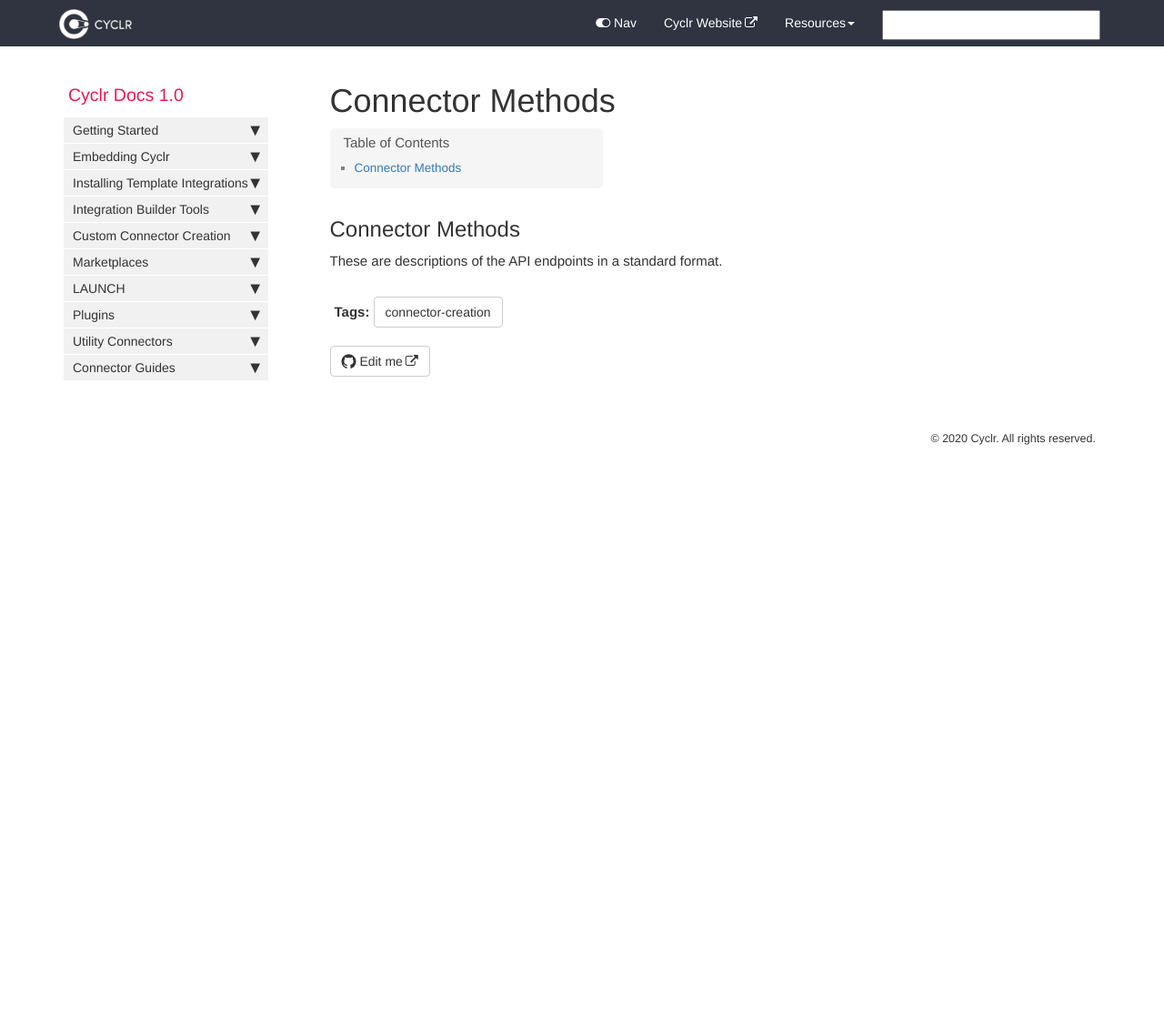
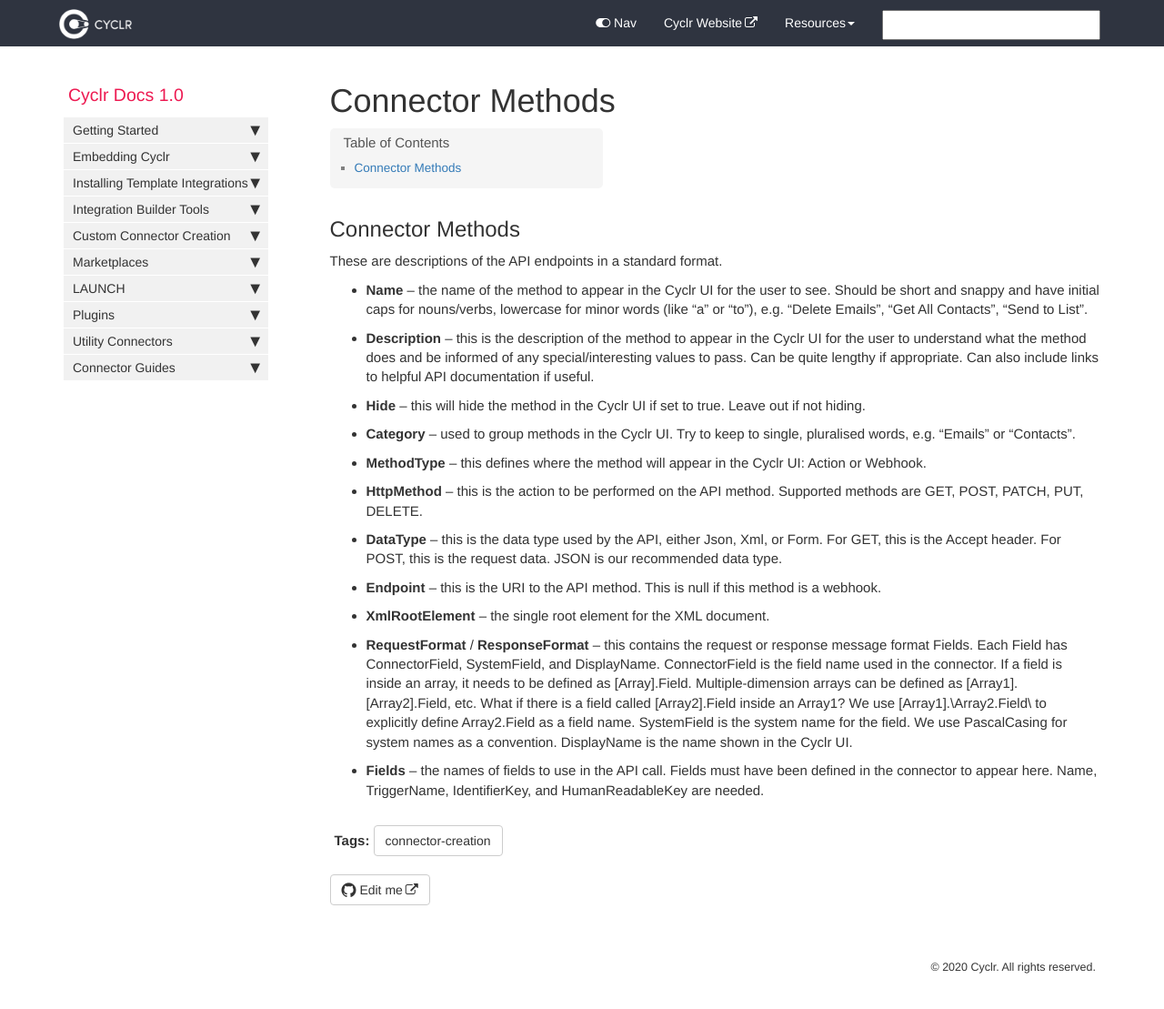
Before and after one commit to sneakysneak/docs, a Jekyll site: the page built from pages/custom-connectors/5-methods.md, in a window 1280 px wide and 1133 px high. Shown: the top 1109 px of the window at 91% size. Built offline with Jekyll 4.4.1, drawn with Linux system fonts in a browser that asks for light colours; nearby versions of some CDN libraries; comment, search, counter and statistics services are not loaded.

Commit message:
Update 5-methods.md

```diff
--- a/pages/custom-connectors/5-methods.md
+++ b/pages/custom-connectors/5-methods.md
@@ -8,3 +8,15 @@ tags: [connector-creation]
 ## Connector Methods
 
 These are descriptions of the API endpoints in a standard format.
+
+*   **Name **– the name of the method to appear in the Cyclr UI for the user to see. Should be short and snappy and have initial caps for nouns/verbs, lowercase for minor words (like “a” or “to”), e.g. “Delete Emails”, “Get All Contacts”, “Send to List”.
+*   **Description **– this is the description of the method to appear in the Cyclr UI for the user to understand what the method does and be informed of any special/interesting values to pass. Can be quite lengthy if appropriate. Can also include links to helpful API documentation if useful.
+*   **Hide **– this will hide the method in the Cyclr UI if set to true. Leave out if not hiding.
+*   **Category **– used to group methods in the Cyclr UI. Try to keep to single, pluralised words, e.g. “Emails” or “Contacts”.
+*   **MethodType **– this defines where the method will appear in the Cyclr UI: Action or Webhook.
+*   **HttpMethod **– this is the action to be performed on the API method. Supported methods are GET, POST, PATCH, PUT, DELETE.
+*   **DataType **– this is the data type used by the API, either Json, Xml, or Form. For GET, this is the Accept header. For POST, this is the request data. JSON is our recommended data type.
+*   **Endpoint **– this is the URI to the API method. This is null if this method is a webhook.
+*   **XmlRootElement **– the single root element for the XML document.
+*   **RequestFormat **/ **ResponseFormat **– this contains the request or response message format Fields. Each Field has ConnectorField, SystemField, and DisplayName. ConnectorField is the field name used in the connector. If a field is inside an array, it needs to be defined as \[Array\].Field. Multiple-dimension arrays can be defined as \[Array1\].\[Array2\].Field, etc. What if there is a field called \[Array2\].Field inside an Array1? We use \[Array1\].\\Array2.Field\\ to explicitly define Array2.Field as a field name. SystemField is the system name for the field. We use PascalCasing for system names as a convention. DisplayName is the name shown in the Cyclr UI.
+*   **Fields **– the names of fields to use in the API call. Fields must have been defined in the connector to appear here. Name, TriggerName, IdentifierKey, and HumanReadableKey are needed.
```
